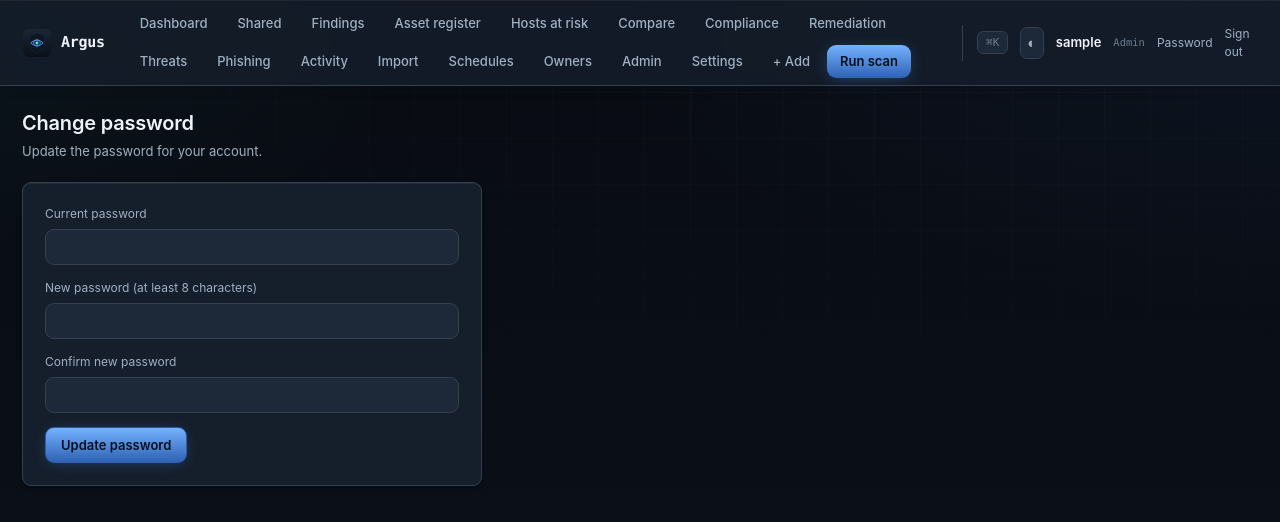
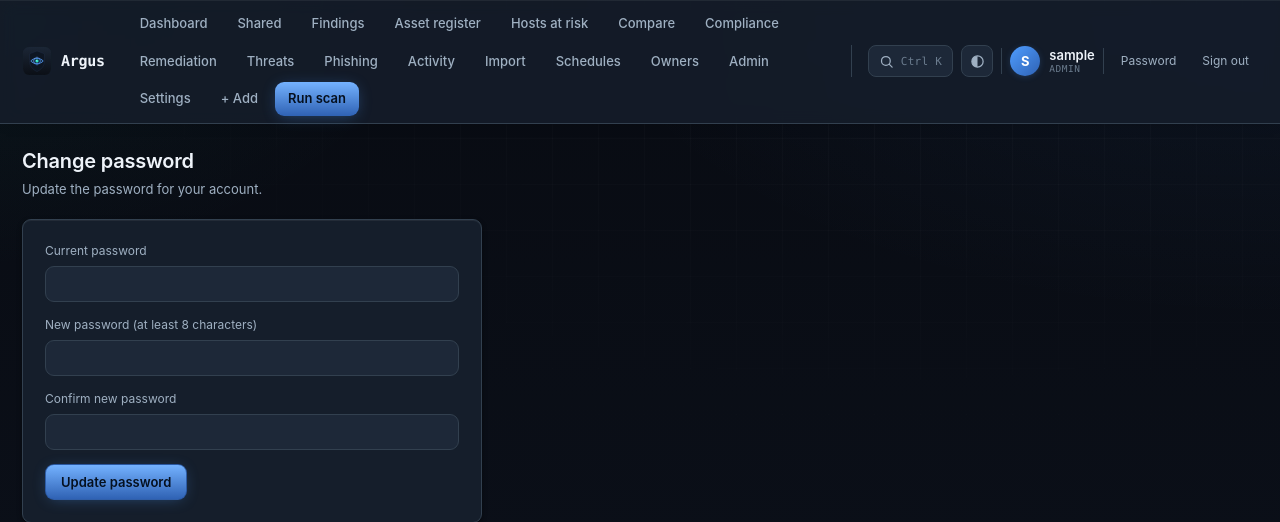
Before and after one commit to tricia-ships-it/argus, a Flask app: page /account/password in a window 1280 px wide. Shown: the top 522 px of the page. Run offline with Flask 3, Linux system fonts and the light colour scheme; the visitor is signed in with stand-in values (Sample User, id 1); data comes from the database, SQL or seed files in the repository; data that the repository does not hold is empty.

Commit message:
Redesign the top-bar account cluster
Replace the Mac-style command-palette chip with a search icon and the
correct Ctrl K hint, and give the right side structure: a grouped search
and theme control, an avatar with name and role, and the account links
separated by dividers instead of sitting flat and cramped together.

```diff
--- a/app/static/style.css
+++ b/app/static/style.css
@@ -150,13 +150,38 @@ input::placeholder, textarea::placeholder { color: var(--ink-faint); }
 .topnav a.primary:hover { filter: brightness(1.07); }
 
 /* user menu */
-.usermenu { display: flex; align-items: center; gap: 12px; padding-left: 14px; margin-left: 10px; border-left: 1px solid var(--line); }
-.usermenu .uname { font-size: 13px; font-weight: 600; color: var(--ink); }
-.usermenu .urole { font-size: 10.5px; color: var(--ink-faint); font-family: var(--mono); }
-.usermenu .umlink { font-size: 12px; color: var(--ink-dim); }
-.usermenu .umlink:hover { color: var(--ink); }
+.usermenu { display: flex; align-items: center; gap: 8px; padding-left: 16px; margin-left: 8px; border-left: 1px solid var(--line); }
+.um-btn {
+  display: inline-flex; align-items: center; gap: 7px; height: 32px; padding: 0 10px;
+  border: 1px solid var(--line); border-radius: 8px; background: var(--panel-2);
+  color: var(--ink-dim); cursor: pointer;
+  transition: border-color var(--dur-1) var(--ease), color var(--dur-1) var(--ease), background var(--dur-1) var(--ease);
+}
+.um-btn.icon { width: 32px; padding: 0; justify-content: center; }
+.um-btn:hover { color: var(--ink); border-color: var(--accent-dim); background: var(--panel); }
+.um-ic { width: 15px; height: 15px; display: block; }
+.um-kbd { font-family: var(--mono); font-size: 11px; color: var(--ink-faint); letter-spacing: .3px; white-space: nowrap; }
+.um-div { width: 1px; height: 26px; background: var(--line); flex-shrink: 0; }
+.um-account { display: flex; align-items: center; gap: 9px; }
+.um-avatar {
+  width: 30px; height: 30px; border-radius: 50%; flex-shrink: 0;
+  display: inline-flex; align-items: center; justify-content: center;
+  font-size: 13px; font-weight: 700; color: #fff; letter-spacing: .2px;
+  background: linear-gradient(135deg, var(--accent), var(--accent-dim));
+  box-shadow: 0 1px 8px -3px var(--glow);
+}
+.um-id { display: flex; flex-direction: column; line-height: 1.18; }
+.usermenu .uname { font-size: 13px; font-weight: 600; color: var(--ink); white-space: nowrap; }
+.usermenu .urole { font-size: 9.5px; color: var(--ink-faint); font-family: var(--mono); text-transform: uppercase; letter-spacing: .5px; }
+.usermenu .umlink { font-size: 12px; color: var(--ink-dim); padding: 6px 9px; border-radius: 7px;
+  transition: background var(--dur-1) var(--ease), color var(--dur-1) var(--ease); white-space: nowrap; }
+.usermenu .umlink:hover { color: var(--ink); background: var(--panel-2); text-decoration: none; }
+.usermenu .umlink.danger:hover { color: var(--high); background: color-mix(in srgb, var(--high) 12%, transparent); }
+@media (max-width: 900px) {
+  .um-kbd { display: none; }
+}
 @media (max-width: 760px) {
-  .usermenu .urole { display: none; }
+  .usermenu .um-id { display: none; }
   .topbar { flex-wrap: wrap; height: auto; padding-top: 8px; padding-bottom: 8px; gap: 10px; }
 }
 
--- a/app/templates/base.html
+++ b/app/templates/base.html
@@ -51,12 +51,24 @@
       {% if can_import_or_scan %}<a href="{{ url_for('scan_page') }}" class="primary">Run scan</a>{% endif %}
     </nav>
     <div class="usermenu">
-      <button type="button" class="kbd-chip" id="cmdkChip" title="Command palette">⌘K</button>
-      <button type="button" class="theme-toggle" id="themeToggle" title="Toggle light / dark" aria-label="Toggle light or dark theme">◐</button>
-      <span class="uname">{{ current_user.display_name or current_user.username }}</span>
-      <span class="urole">{{ role_labels.get(current_user.role, current_user.role) }}</span>
-      <a href="{{ url_for('change_password') }}" title="Change password" class="umlink">Password</a>
-      <a href="{{ url_for('logout') }}" class="umlink">Sign out</a>
+      <button type="button" class="um-btn" id="cmdkChip" title="Command palette (Ctrl K)" aria-label="Open command palette">
+        <svg class="um-ic" viewBox="0 0 24 24" fill="none" stroke="currentColor" stroke-width="2" stroke-linecap="round" stroke-linejoin="round"><circle cx="11" cy="11" r="7"/><line x1="21" y1="21" x2="16.65" y2="16.65"/></svg>
+        <span class="um-kbd">Ctrl K</span>
+      </button>
+      <button type="button" class="um-btn icon" id="themeToggle" title="Toggle light / dark" aria-label="Toggle light or dark theme">
+        <svg class="um-ic" viewBox="0 0 24 24" fill="none" stroke="currentColor" stroke-width="2"><circle cx="12" cy="12" r="9"/><path d="M12 3 a9 9 0 0 0 0 18 Z" fill="currentColor" stroke="none"/></svg>
+      </button>
+      <span class="um-div" aria-hidden="true"></span>
+      <div class="um-account">
+        <span class="um-avatar">{{ (current_user.display_name or current_user.username)[:1]|upper }}</span>
+        <span class="um-id">
+          <span class="uname">{{ current_user.display_name or current_user.username }}</span>
+          <span class="urole">{{ role_labels.get(current_user.role, current_user.role) }}</span>
+        </span>
+      </div>
+      <span class="um-div" aria-hidden="true"></span>
+      <a href="{{ url_for('change_password') }}" title="Change your password" class="umlink">Password</a>
+      <a href="{{ url_for('logout') }}" class="umlink danger">Sign out</a>
     </div>
   </header>
   {% endif %}
```
